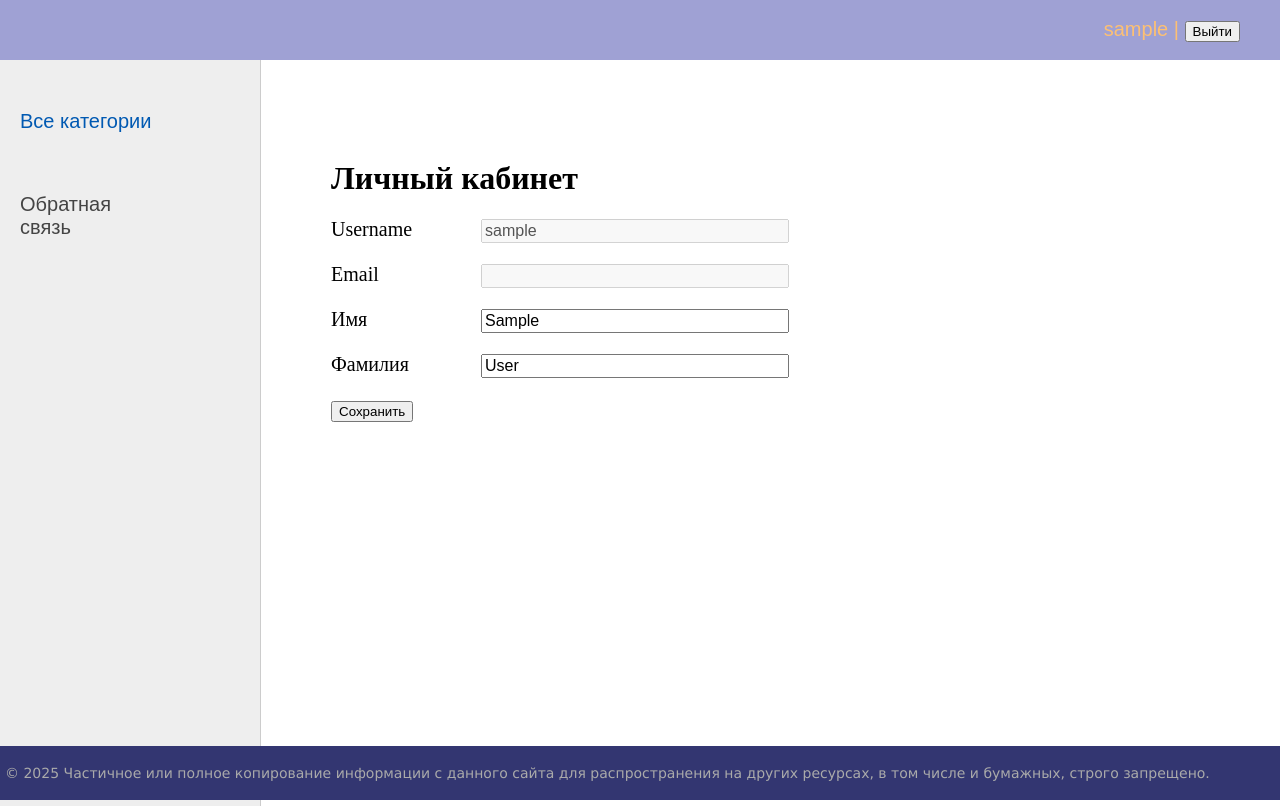
After one commit to Amslva/project, a Django app: page /users/profile/ in a window 1280 px wide. The commit adds this page. Run offline with Django 5.2, Linux system fonts and the light colour scheme; the visitor is signed in with stand-in values (Sample User, id 1); data that the repository does not hold is empty.

Commit message:
refactor : add a user profile

```diff
--- a/junitcompass/templates/base.html
+++ b/junitcompass/templates/base.html
@@ -22,8 +22,7 @@
                             <li class="last">
                                 <form action="{% url 'users:logout' %}" method="post">
                                     {% csrf_token %}
-                                    <button type="submit">Log out</button>
-                                </form>
+                                     <a href="{% url 'users:profile' %}">{{user.username}}</a> | <button type="submit">Выйти</button>                                </form>
                             </li>
                             {% else %}
                                 <li class="last"><a href="{% url 'users:login' %}">Войти</a> | <a href="{% url 'users:register' %}">Регистрация</a></li>
--- a/junitcompass/users/forms.py
+++ b/junitcompass/users/forms.py
@@ -36,3 +36,20 @@ class RegisterUserForm(forms.ModelForm):
         if get_user_model().objects.filter(email=email).exists():
             raise forms.ValidationError("Такой E-mail уже существует!")
         return email
+
+
+class ProfileForm(forms.ModelForm):
+    username = forms.CharField(disabled=True, widget=forms.TextInput(attrs={'class': 'form-input'}))
+    email = forms.CharField(disabled=True, widget=forms.PasswordInput(attrs={'class': 'form-input'}))
+
+    class Meta:
+        model = get_user_model()
+        fields = ['username', 'email', 'first_name', 'last_name']
+        labels = {
+            'first_name': "Имя",
+            'last_name': "Фамилия",
+        }
+        widgets = {
+            'first_name': forms.TextInput(attrs={'class': 'form-input'}),
+            'last_name': forms.TextInput(attrs={'class': 'form-input'}),
+        }
--- /dev/null
+++ b/junitcompass/users/templates/users/profile.html
@@ -0,0 +1,16 @@
+{% extends 'base.html' %}
+{% block content %}
+<h1>Личный кабинет</h1>
+
+<form method="post">
+    {% csrf_token %}
+    <input type="hidden" name="text" value="{{ next }}"/>
+    <div class="form-error"> {{ form.non_field_errors }}</div>
+    {% for f in form %}
+    <p><label class="form-label" for="{{  f.id_for_label }}">{{f.label}}</label>{{ f }}</p>
+    <div class="form-error">{{f.errors}}</div>
+    {% endfor %}
+
+    <p><button type="submit">Сохранить</button></p>
+</form>
+{% endblock %}
--- a/junitcompass/users/urls.py
+++ b/junitcompass/users/urls.py
@@ -5,7 +5,8 @@ from . import views
 app_name = 'users'
 
 urlpatterns = [
-    path('login/', views.LoginUser.as_view(), name='login'),  #users:login
-    path('logout/', LogoutView.as_view(), name='logout'),   #users:logout
-    path('register/', views.register, name='register'),
+    path('login/', views.LoginUser.as_view(), name='login'),  # users:login
+    path('logout/', LogoutView.as_view(), name='logout'),  # users:logout
+    path('register/', views.RegisterUser.as_view(), name='register'),
+    path('profile/', views.Profile.as_view(), name='profile'),
 ]
--- a/junitcompass/users/views.py
+++ b/junitcompass/users/views.py
@@ -1,10 +1,9 @@
-from django.contrib.auth import  logout
-from django.contrib.auth.views import LoginView, LogoutView
-from django.http import  HttpResponseRedirect
-from django.shortcuts import render
-from django.urls import reverse
-
-from users.forms import LoginUserForm, RegisterUserForm
+from django.contrib.auth import get_user_model
+from django.contrib.auth.mixins import LoginRequiredMixin
+from django.contrib.auth.views import LoginView
+from django.urls import reverse_lazy
+from django.views.generic import CreateView, UpdateView
+from users.forms import LoginUserForm, RegisterUserForm, ProfileForm
 
 
 class LoginUser(LoginView):
@@ -12,14 +11,22 @@ class LoginUser(LoginView):
     template_name = 'users/login.html'
     extra_context = {'title': 'Авторизация'}
 
-def register(request):
-    if request.method == 'POST':
-        form = RegisterUserForm(request.POST)
-        if form.is_valid():
-            user = form.save(commit=False)
-            user.set_password(form.cleaned_data['password'])
-            user.save()
-            return render(request, 'users/register_done.html')
-    else:
-        form = RegisterUserForm()
-    return render(request, 'users/register.html', {'form': form})
+class RegisterUser(CreateView):
+    form_class = RegisterUserForm
+    template_name = 'users/register.html'
+    extra_context = {'title': 'Регистрация'}
+    success_url = reverse_lazy('users:login')
+
+
+
+class Profile(LoginRequiredMixin, UpdateView):
+    model = get_user_model()
+    template_name = 'users/profile.html'
+    form_class = ProfileForm
+    extra_context = {'title': 'Профиль пользователя'}
+
+    def get_success_url(self):
+        return reverse_lazy('users:profile')
+
+    def get_object(self, queryset=None):
+        return self.request.user
```
